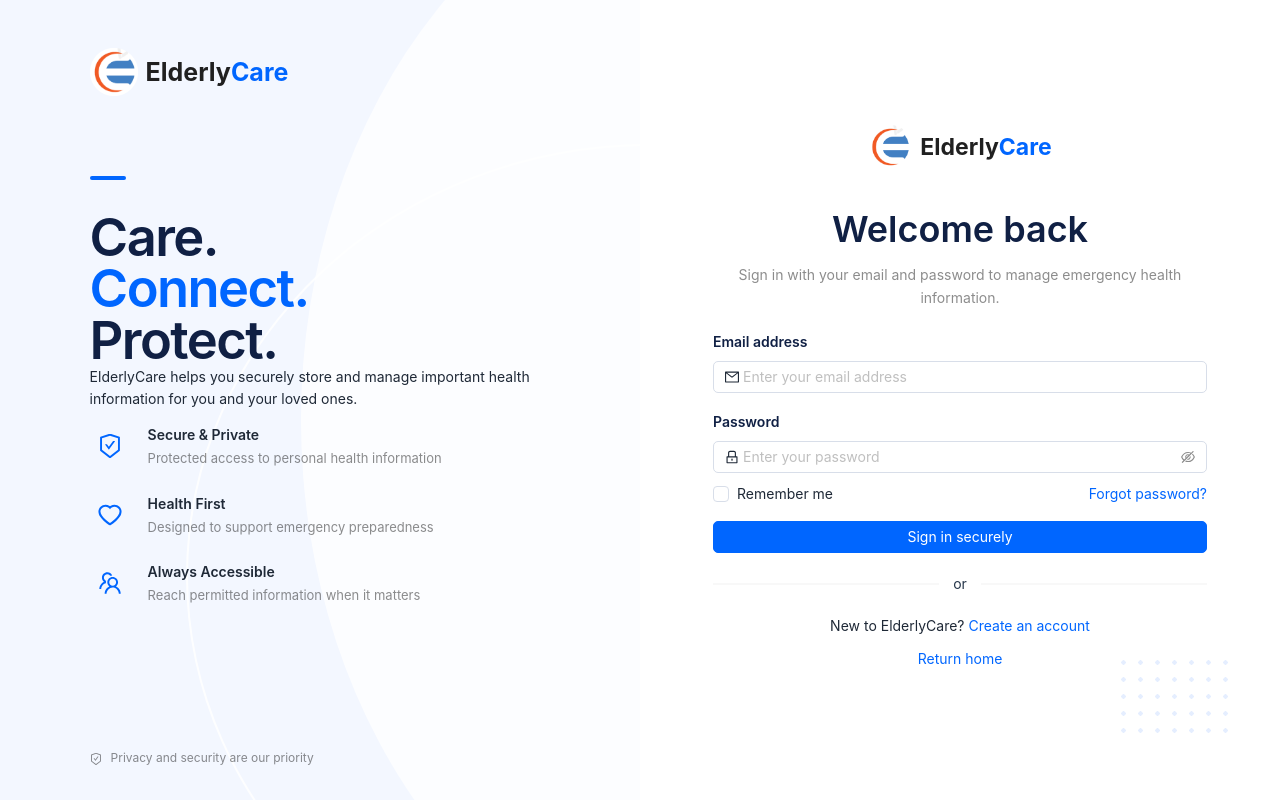
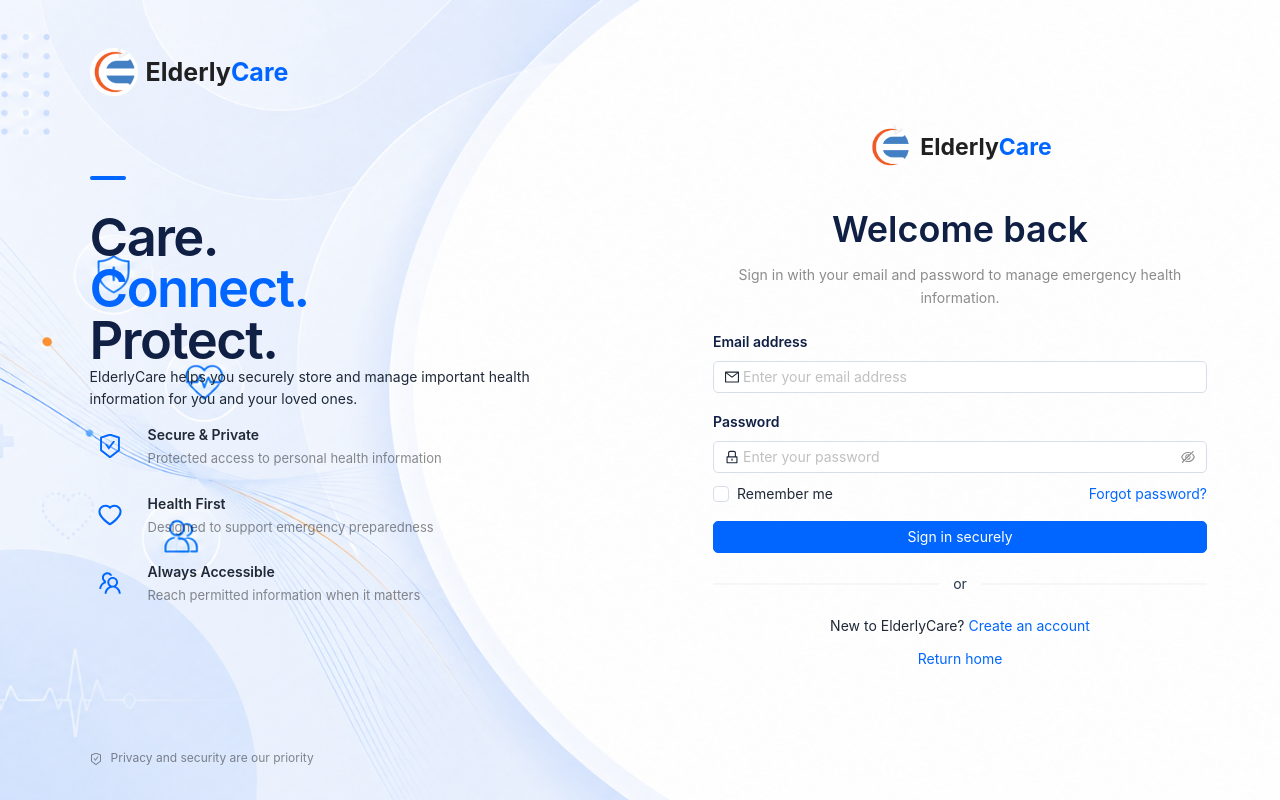
Before and after one commit to kaif8077/elderly-care, a React (Vite) app in the folder frontend/: page /login in a window 1280 px wide. Built offline with nearby package versions, Linux system fonts and the light colour scheme; no server answers.

Commit message:
Use healthcare background on authentication pages

```diff
--- a/frontend/src/components/AuthShowcase.css
+++ b/frontend/src/components/AuthShowcase.css
@@ -6,7 +6,11 @@
   height: 100dvh;
   margin: 0;
   overflow: hidden;
-  background: #fff;
+  background-color: #fff;
+  background-image: url('/auth-background.png');
+  background-position: center;
+  background-size: cover;
+  background-repeat: no-repeat;
 }
 .auth-showcase {
   position: relative;
@@ -16,28 +20,7 @@
   flex-direction: column;
   padding: clamp(30px, 6vh, 64px) clamp(54px, 7vw, 118px) clamp(26px, 4vh, 48px);
   overflow: hidden;
-  background: #f3f7ff;
-}
-.auth-showcase::before,
-.auth-showcase::after {
-  position: absolute;
-  border-radius: 50%;
-  content: '';
-  pointer-events: none;
-}
-.auth-showcase::before {
-  top: 18%;
-  right: -74%;
-  width: 145%;
-  height: 108%;
-  border: 2px solid rgba(255, 255, 255, 0.88);
-}
-.auth-showcase::after {
-  top: -20%;
-  right: -92%;
-  width: 145%;
-  height: 145%;
-  background: rgba(255, 255, 255, 0.78);
+  background: transparent;
 }
 .auth-showcase > * {
   position: relative;
@@ -141,19 +124,8 @@
   overflow: hidden;
   border: 0;
   border-radius: 0;
+  background: transparent;
   box-shadow: none;
-}
-.care-auth-card.ant-card::after {
-  position: absolute;
-  right: 7%;
-  bottom: 7%;
-  width: 120px;
-  height: 90px;
-  background-image: radial-gradient(circle, #dce8ff 2px, transparent 2.4px);
-  background-size: 17px 17px;
-  content: '';
-  opacity: 0.75;
-  pointer-events: none;
 }
 .care-auth-card > .ant-card-body {
   position: relative;
@@ -232,6 +204,7 @@
     display: block;
     height: 100vh;
     height: 100dvh;
+    background-image: none;
   }
   .auth-showcase {
     display: none;
```
Also changed, not shown: frontend/public/auth-background.png (added).
